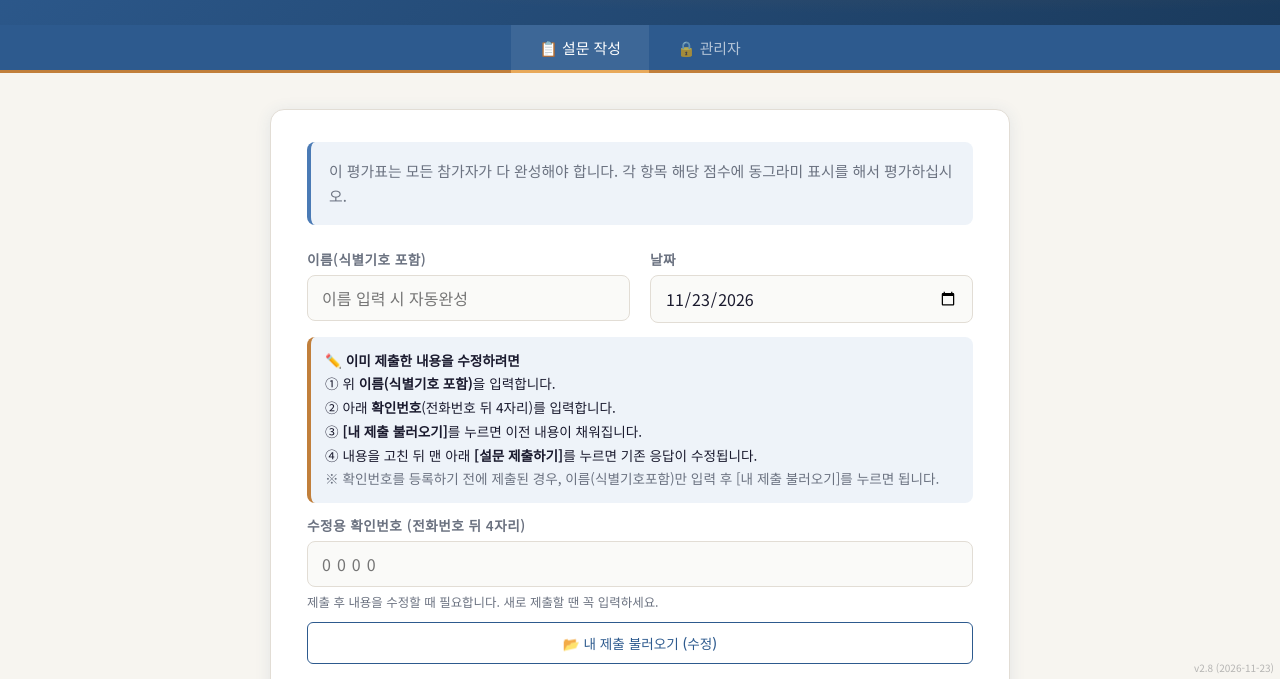
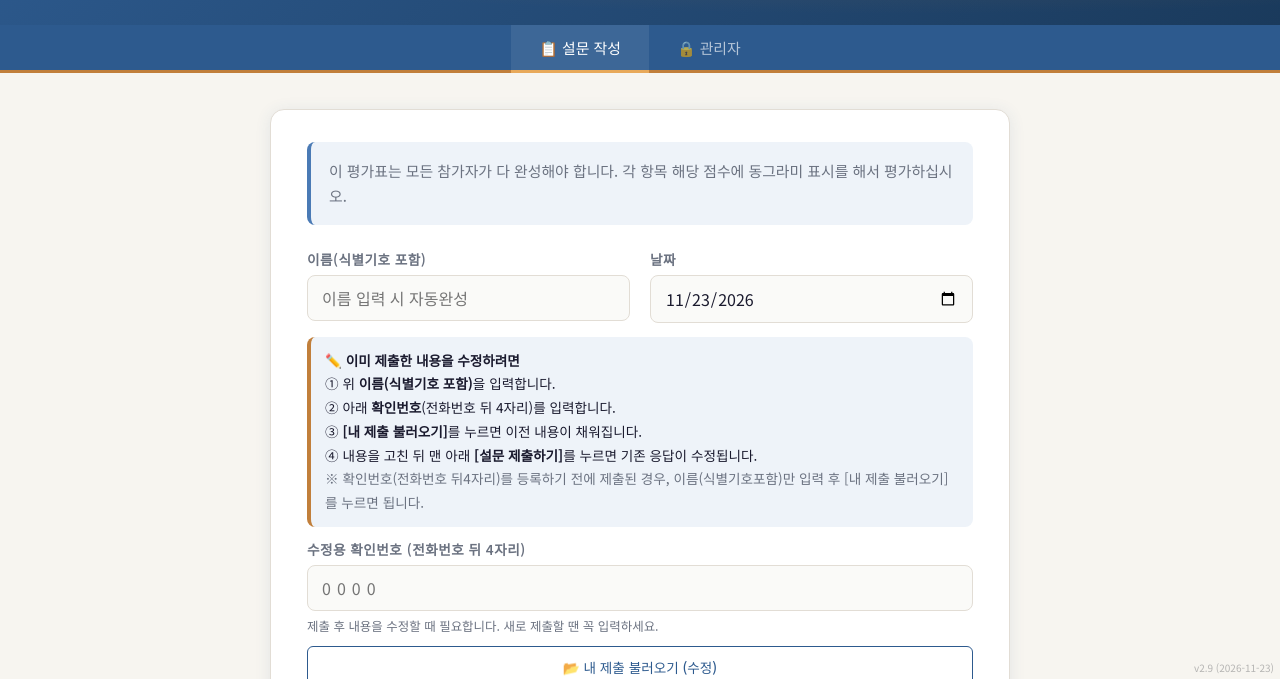
Before and after one commit to dtrjeon/survey, a plain HTML site: page index_survey.html in a window 1280 px wide. Shown: the part 121-800 px from the top of the page. Drawn offline with Linux system fonts and the light colour scheme.

Commit message:
안내문 문구 수정 (v2.9)
Co-Authored-By: Claude Sonnet 5.5 <noreply@anthropic.com>
Claude-Session: https://claude.ai/code/session_0137hJ5qnFf2vDNUgNRC3kmY

```diff
--- a/index_survey.html
+++ b/index_survey.html
@@ -1,7 +1,7 @@
 <!DOCTYPE html>
 <html lang="ko">
 <head>
-<meta name="app-version" content="v2.8 (2026-11-23)">
+<meta name="app-version" content="v2.9 (2026-11-23)">
 <meta charset="UTF-8">
 <meta name="viewport" content="width=device-width, initial-scale=1.0">
 <meta name="apple-mobile-web-app-capable" content="yes">
@@ -475,7 +475,7 @@
         ② 아래 <b>확인번호</b>(전화번호 뒤 4자리)를 입력합니다.<br>
         ③ <b>[내 제출 불러오기]</b>를 누르면 이전 내용이 채워집니다.<br>
         ④ 내용을 고친 뒤 맨 아래 <b>[설문 제출하기]</b>를 누르면 기존 응답이 수정됩니다.<br>
-        <span style="color:var(--text-muted)">※ 확인번호를 등록하기 전에 제출된 경우, 이름(식별기호포함)만 입력 후 [내 제출 불러오기]를 누르면 됩니다.</span>
+        <span style="color:var(--text-muted)">※ 확인번호(전화번호 뒤4자리)를 등록하기 전에 제출된 경우, 이름(식별기호포함)만 입력 후 [내 제출 불러오기]를 누르면 됩니다.</span>
       </div>
       <div class="form-group" style="margin-bottom:10px">
         <label>수정용 확인번호 (전화번호 뒤 4자리)</label>
@@ -1571,6 +1571,6 @@ function startAutoSave() {
   load();
 })();
 </script>
-<div id="app-version" style="position:fixed;right:6px;bottom:4px;font-size:10px;color:#999;opacity:.7;pointer-events:none;z-index:9999">v2.8 (2026-11-23)</div>
+<div id="app-version" style="position:fixed;right:6px;bottom:4px;font-size:10px;color:#999;opacity:.7;pointer-events:none;z-index:9999">v2.9 (2026-11-23)</div>
 </body>
 </html>
```
Also changed, not shown: index.html (+2 -2 lines).
